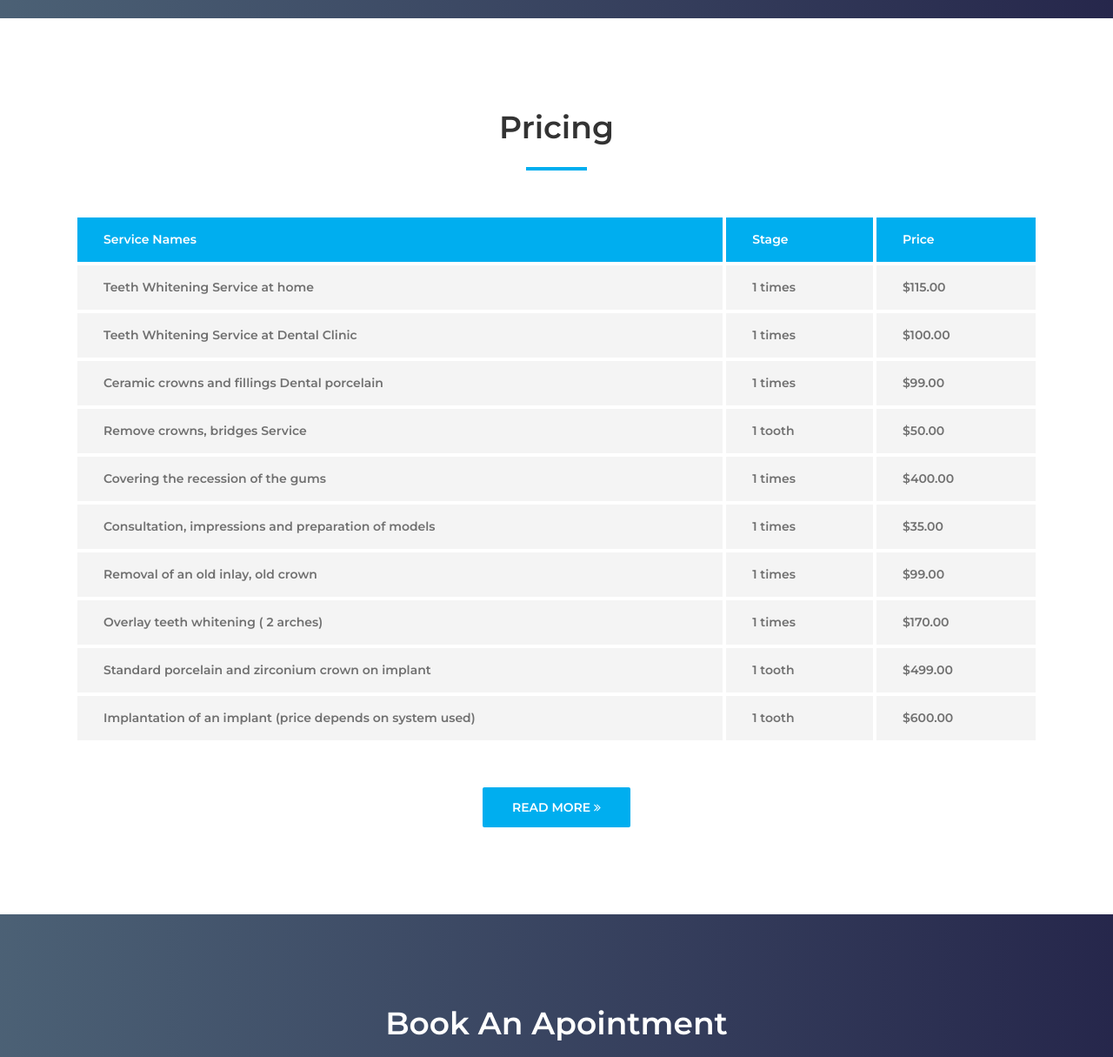
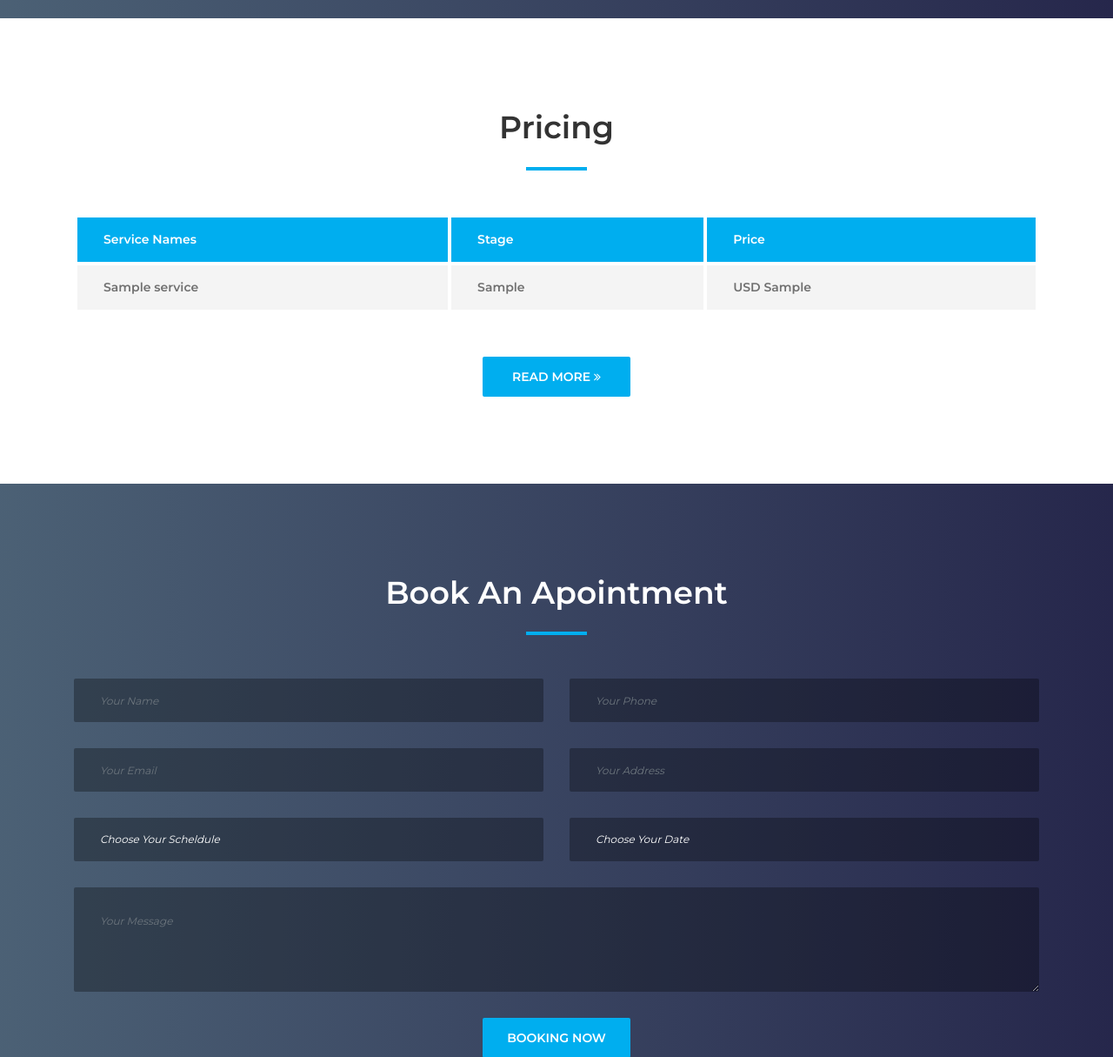
Before and after one commit to opm4/dental_website, a Django app: page / in a window 1280 px wide. Shown: the part 2562-3777 px from the top of the page at 87% size. Run offline with Django 3.2, Linux system fonts and the light colour scheme; tables that the repository leaves empty hold one stand-in row (values such as "Sample post"); parts of the project's set-up code (start-up, migrations or seed data) failed here and were passed over; some libraries are stand-ins or nearby versions; some web fonts are replaced.

Commit message:
updated home price view and page

```diff
--- a/website/templates/home.html
+++ b/website/templates/home.html
@@ -256,56 +256,22 @@
                 </tr>
               </thead>
               <tbody>
-                <tr>
-                  <th scope="row">Teeth Whitening Service at home</th>
-                  <td>1 times</td>
-                  <td>$115.00</td>
-                </tr>
-                <tr>
-                  <th scope="row">Teeth Whitening Service at Dental Clinic</th>
-                  <td>1 times</td>
-                  <td>$100.00</td>
-                </tr>
-                <tr>
-                  <th scope="row">Ceramic crowns and fillings Dental porcelain</th>
-                  <td>1 times</td>
-                  <td>$99.00</td>
-                </tr>
-                <tr>
-                  <th scope="row">Remove crowns, bridges Service</th>
-                  <td>1 tooth</td>
-                  <td>$50.00</td>
-                </tr>
-                <tr>
-                  <th scope="row">Covering the recession of the gums</th>
-                  <td>1 times</td>
-                  <td>$400.00</td>
-                </tr>
-                <tr>
-                  <th scope="row">Consultation, impressions and preparation of models</th>
-                  <td>1 times</td>
-                  <td>$35.00</td>
-                </tr>
-                <tr>
-                  <th scope="row">Removal of an old inlay, old crown</th>
-                  <td>1 times</td>
-                  <td>$99.00</td>
-                </tr>
-                <tr>
-                  <th scope="row">Overlay teeth whitening ( 2 arches)</th>
-                  <td>1 times</td>
-                  <td>$170.00</td>
-                </tr>
-                <tr>
-                  <th scope="row">Standard porcelain and zirconium crown on implant</th>
-                  <td>1 tooth</td>
-                  <td>$499.00</td>
-                </tr>
-                <tr>
-                  <th scope="row">Implantation of an implant (price depends on system used)</th>
-                  <td>1 tooth</td>
-                  <td>$600.00</td>
-                </tr>
+                {% if services %}
+                  {% for service in services %}
+                    <tr>
+                      <th scope="row"> {{service.name}} </th>
+                      <td> {{service.stage}} </td>
+                      <td> {{service.currency}} {{service.price}} </td>
+                    </tr>
+                  {% endfor %}
+                {% else %}
+                  <tr>
+                    <th scope="row">There is no service at the moment</th>
+                    <td>No times</td>
+                    <td>$ No Price</td>
+                  </tr>
+                {% endif %}
+
               </tbody>
             </table>
           </div>
--- a/website/views.py
+++ b/website/views.py
@@ -6,7 +6,8 @@ from blog.models import Post
 # Create your views here.
 def home(request):
     posts = Post.objects.all().order_by('-id')[:3]
-    return render(request, 'home.html', {'posts':posts})
+    services = Service.objects.all()[:5]
+    return render(request, 'home.html', {'posts':posts, 'services':services})
 
 def about(request):
     return render(request, 'about.html', {})
```
